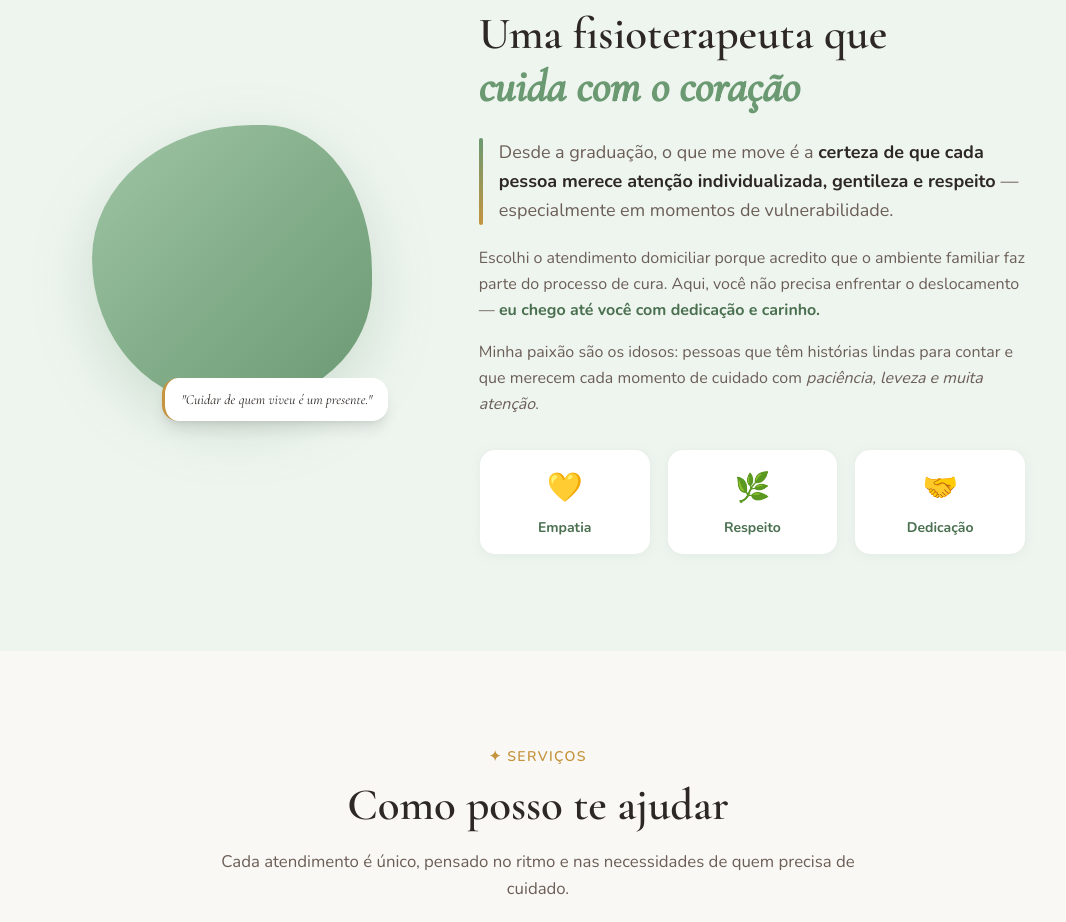
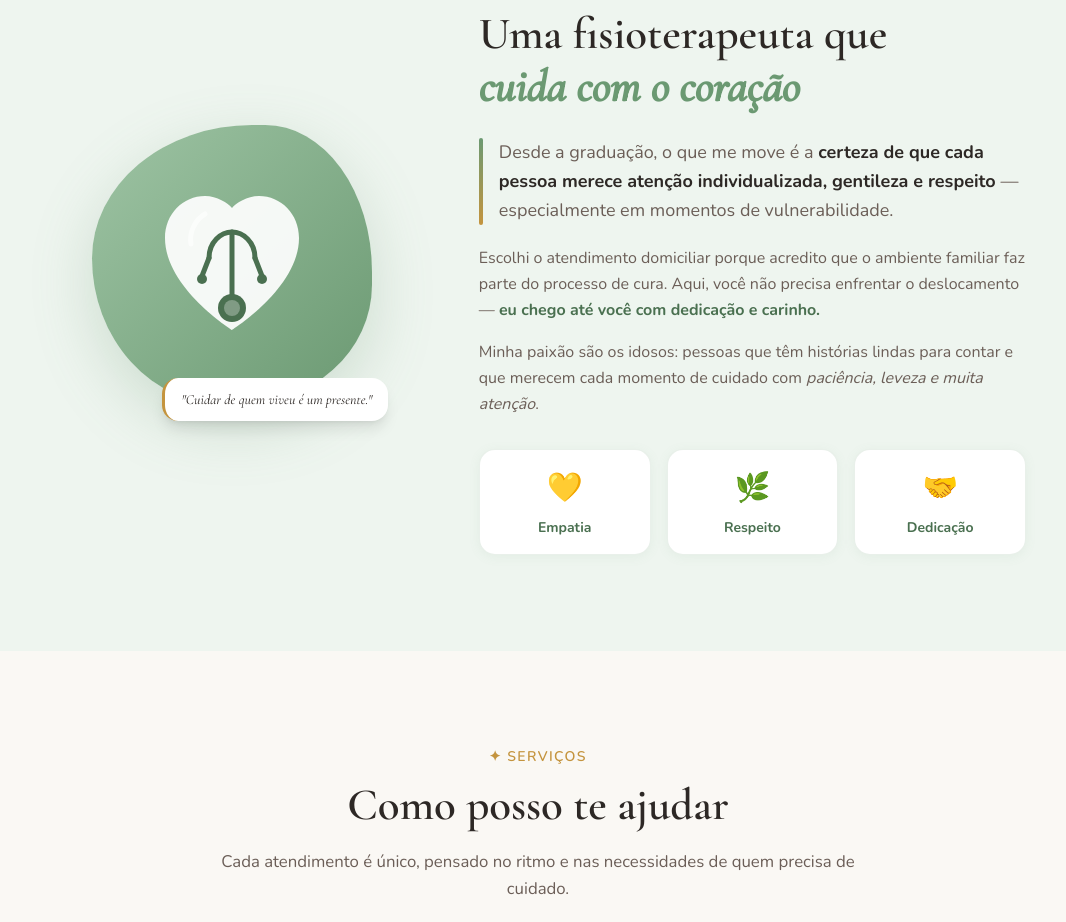
Before and after one commit to MaykeCS/sitevivi, a Nuxt app: page / in a window 1280 px wide. Shown: the part 920-1842 px from the top of the page, without its empty margins (102-1168 px from the left). Built offline with nearby package versions, Linux system fonts and the light colour scheme.

Commit message:
feat: adiciona vetoriais de coração e estetoscópio na seção Sobre

```diff
--- a/pages/index.vue
+++ b/pages/index.vue
@@ -327,11 +327,59 @@ onMounted(() => {
                 width: 280px; height: 280px;
                 background: linear-gradient(135deg, #9EC4A4 0%, #6B9972 100%);
                 border-radius: 60% 40% 50% 50% / 50% 55% 45% 55%;
-                overflow: hidden;
+                display: flex; align-items: center; justify-content: center;
                 box-shadow: 0 20px 60px rgba(107,153,114,0.25);
               ">
                 <!-- <img :src="idosoSrc1" alt="Idosa recebendo fisioterapia"
                      style="width:100%; height:100%; object-fit:cover;"> -->
+
+                <!-- Vetoriais: coração + estetoscópio -->
+                <svg width="190" height="190" viewBox="0 0 190 190" fill="none" xmlns="http://www.w3.org/2000/svg">
+
+                  <!-- Coração grande -->
+                  <path d="M95 160
+                    C95 160 28 118 28 68
+                    C28 44 46 26 68 26
+                    C80 26 91 33 95 38
+                    C99 33 110 26 122 26
+                    C144 26 162 44 162 68
+                    C162 118 95 160 95 160Z"
+                    fill="white" opacity="0.92"/>
+
+                  <!-- Brilho interno do coração -->
+                  <path d="M68 44 C58 50 52 62 54 74"
+                    stroke="rgba(255,255,255,0.6)" stroke-width="5"
+                    stroke-linecap="round" fill="none"/>
+
+                  <!-- Estetoscópio: arco superior -->
+                  <path d="M72 88
+                    C72 72 84 62 95 62
+                    C106 62 118 72 118 88"
+                    stroke="#4A7050" stroke-width="5"
+                    stroke-linecap="round" fill="none"/>
+
+                  <!-- Estetoscópio: hastes (auriculares) -->
+                  <line x1="72" y1="88" x2="65" y2="106"
+                    stroke="#4A7050" stroke-width="5" stroke-linecap="round"/>
+                  <line x1="118" y1="88" x2="125" y2="106"
+                    stroke="#4A7050" stroke-width="5" stroke-linecap="round"/>
+
+                  <!-- Oliva esquerda -->
+                  <circle cx="65" cy="109" r="5" fill="#4A7050"/>
+                  <!-- Oliva direita -->
+                  <circle cx="125" cy="109" r="5" fill="#4A7050"/>
+
+                  <!-- Tubo descendo -->
+                  <path d="M95 62 L95 130"
+                    stroke="#4A7050" stroke-width="5"
+                    stroke-linecap="round"/>
+
+                  <!-- Campânula (círculo do estetoscópio) -->
+                  <circle cx="95" cy="138" r="14"
+                    fill="#4A7050"/>
+                  <circle cx="95" cy="138" r="8"
+                    fill="white" opacity="0.3"/>
+                </svg>
               </div>
 
               <!-- Balão de fala / citação -->
```
